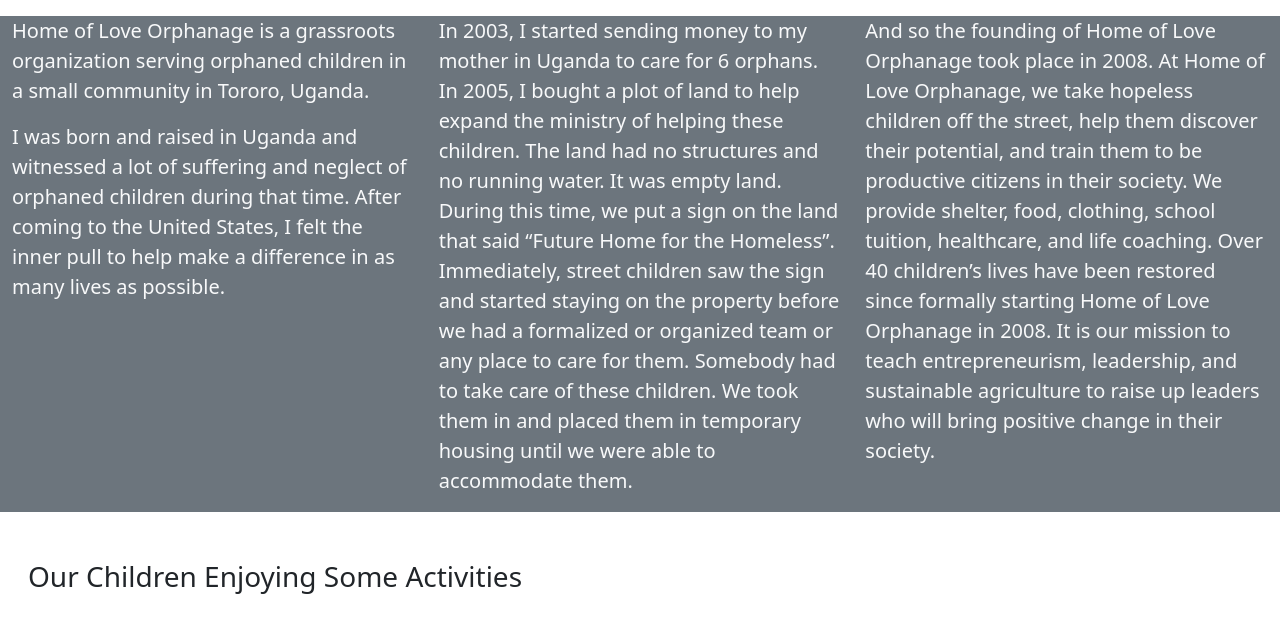
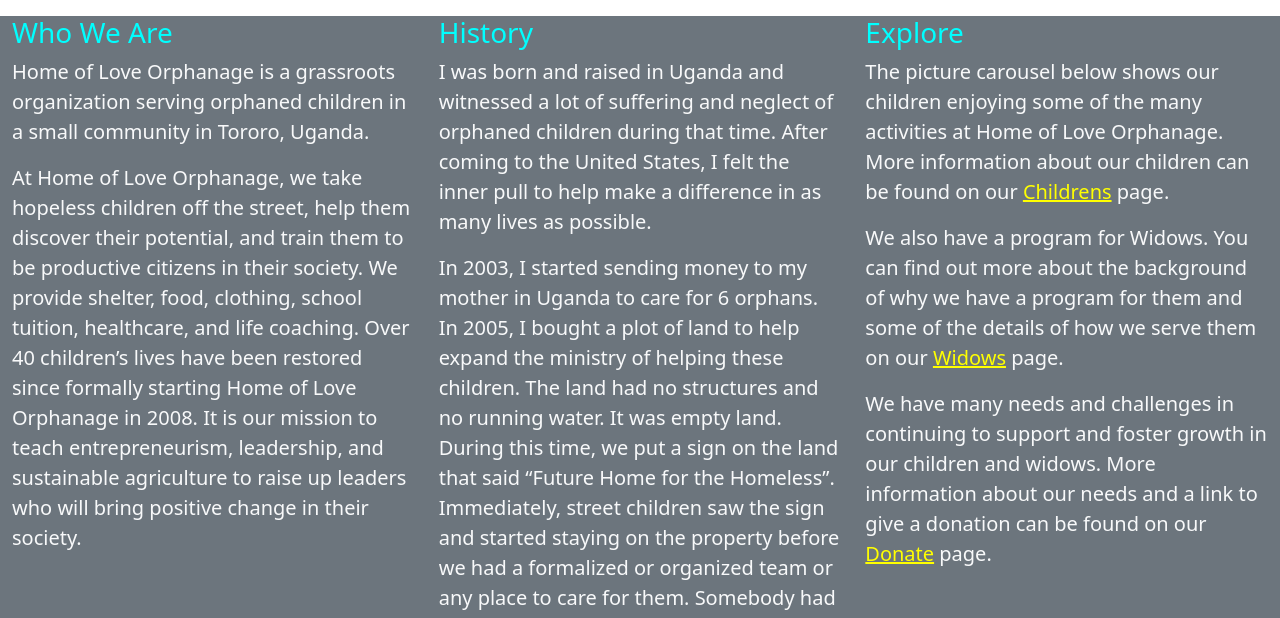
Before and after one commit to philiplessner/HOLO, a Flask app: page / in a window 1280 px wide. Shown: the part 460-1078 px from the top of the page. Run offline with Flask 3, Linux system fonts and the light colour scheme; grey boxes are pictures that could not be loaded.

Commit message:
Modifications to Widows page.

```diff
--- a/app/static/css/style.css
+++ b/app/static/css/style.css
@@ -1,8 +1,8 @@
-html, body{
+/* html, body{
   margin: 0;
   padding: 0;
   height: 100%;
-}
+} */
 .full-viewport-img {
   object-fit: cover; /* Ensures the image covers the area without distortion */
   height: 40vh; /* Sets the height */
@@ -12,3 +12,11 @@ html, body{
 .bg-custom-color {
   background-color: #999999 !important;
 }
+
+h3 {
+    color: cyan;
+}
+
+a {
+    color: yellow;
+}
--- a/app/templates/index.html
+++ b/app/templates/index.html
@@ -16,36 +16,52 @@
   <div class="container-fluid my-3 mx-8 bg-secondary text-light">
     <div class="row">
       <div class="col-4">
+        <h3>Who We Are</h3>
         <p class="fs-5">
           Home of Love Orphanage is a grassroots organization serving orphaned children in a small community in Tororo, Uganda.
         </p>
         <p class="fs-5">
+          At Home of Love Orphanage, we take hopeless children off the street, help them discover their potential, and train them to be productive citizens in their society.
+          We provide shelter, food, clothing, school tuition, healthcare, and life coaching.
+          Over 40 children’s lives have been restored since formally starting Home of Love Orphanage in 2008.
+          It is our mission to teach entrepreneurism, leadership, and sustainable agriculture to raise up leaders who will bring positive change in their society.
+        </p>
+      </div>
+      <div class="col-4">
+        <h3>History</h3>
+        <p class="fs-5">
           I was born and raised in Uganda and witnessed a lot of suffering and neglect of orphaned children during that time.
           After coming to the United States, I felt the inner pull to help make a difference in as many lives as possible.
         </p>
-      </div>
-      <div class="col-4">
         <p class="fs-5">
           In 2003, I started sending money to my mother in Uganda to care for 6 orphans.
           In 2005, I bought a plot of land to help expand the ministry of helping these children. The land had no structures and no running water.
           It was empty land. During this time, we put a sign on the land that said “Future Home for the Homeless”.
           Immediately, street children saw the sign and started staying on the property before we had a formalized or organized team or any place to care for them.
           Somebody had to take care of these children. We took them in and placed them in temporary housing until we were able to accommodate them.
+          And so the founding of Home of Love Orphanage took place in 2008.
         </p>
       </div>
           <div class="col-4">
+            <h3>Explore</h3>
             <p class="fs-5">
-              And so the founding of Home of Love Orphanage took place in 2008.
-              At Home of Love Orphanage, we take hopeless children off the street, help them discover their potential, and train them to be productive citizens in their society.
-              We provide shelter, food, clothing, school tuition, healthcare, and life coaching.
-              Over 40 children’s lives have been restored since formally starting Home of Love Orphanage in 2008.
-              It is our mission to teach entrepreneurism, leadership, and sustainable agriculture to raise up leaders who will bring positive change in their society.
+              The picture carousel below shows our children enjoying some of the many activities at Home of Love Orphanage. More information about our children can be
+              found on our <a href="{{ url_for('views.children') }}">Childrens</a> page.
+            </p>
+            <p class="fs-5">
+              We also have a program for Widows. You can find out more about the background of why we have a program for them
+              and some of the details of how we serve them on our
+              <a href="{{ url_for('views.widows') }}">Widows</a> page.
+            </p>
+            <p class="fs-5">
+              We have many needs and challenges in continuing to support and foster growth in our children and widows.
+              More information about our needs and a link to give a donation can be found on our <a href="{{ url_for('views.donate') }}">Donate</a> page.
             </p>
           </div>
         </div>
     </div>
        <div class="container-fluid my-5 ms-3">
-        <h3>Our Children Enjoying Some Activities</h3>
+        <h2>Our Children Enjoying Some Activities</h2>
     </div>
        <div class="row row justify-content-center">
         <div class="col-md-8 d-flex justify-content-center text-center">
--- a/app/templates/mission_vision.html
+++ b/app/templates/mission_vision.html
@@ -33,8 +33,8 @@
             opportunity to realize their God-given potential and contribute positively to their society.
             Through our holistic approach, we aim to create a ripple effect of hope, resilience, and
             empowerment that echoes across generations.
+        </p>
         </div>
-        </p>
       </div>
     </div>
 </section>
```
Also changed, not shown: app/templates/widows.html (+39 -42 lines). Lines whose indentation alone changed are shown as unchanged.
